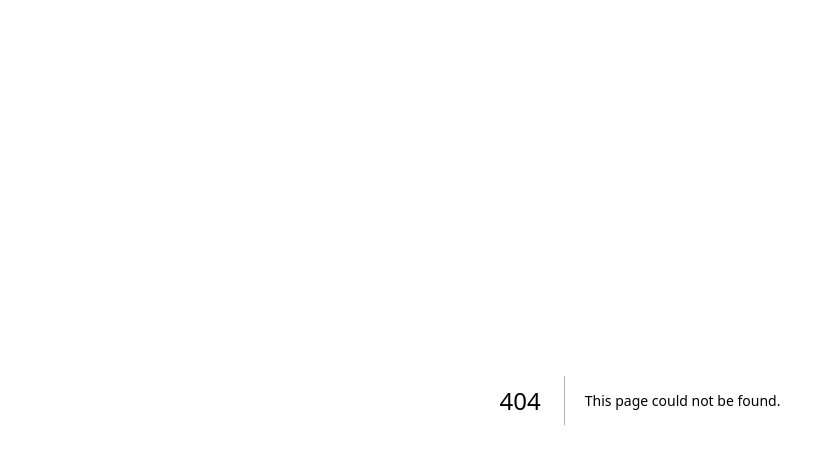
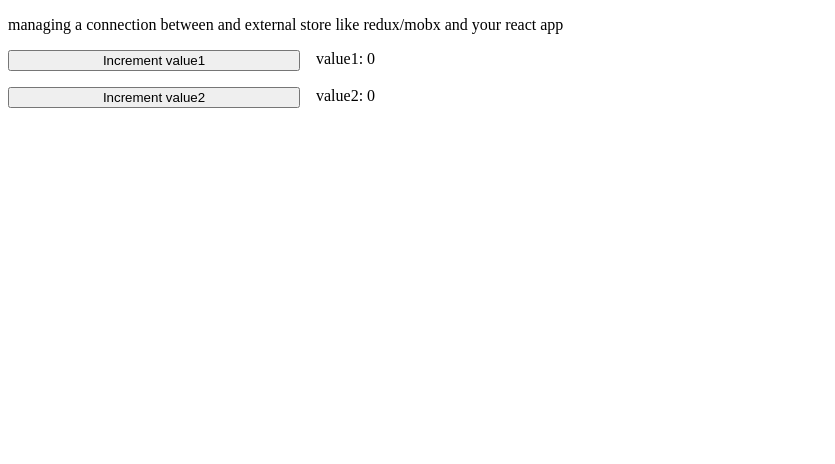
Before and after one commit to ftm2626/react-mini-tuts, a Next.js app: page /react-hooks/UseExternalStore in a window 1280 px wide. Before the commit this address had no page. Shown: the top 464 px of the page, without its empty margins (0-835 px from the left). Built offline with nearby package versions, Linux system fonts and the light colour scheme.

Commit message:
use sync external store/ use imperitive handle

```diff
--- /dev/null
+++ b/src/app/react-hooks/UseExternalStore/createStore.ts
@@ -0,0 +1,34 @@
+import { useSyncExternalStore } from "react";
+
+export default function createStore<Shape>(initialState: Shape) {
+  let currentState = initialState;
+  const listeners = new Set<(state: Shape) => void>();
+  let serverState: Shape | null = null;
+  const subscribe = (listener: (state: Shape) => void) => {
+    listeners.add(listener);
+    return () => listeners.delete(listener);
+  };
+  return {
+    getState: () => currentState,
+    setState: (newState: Shape) => {
+      currentState = newState;
+      listeners.forEach((listener) => listener(currentState));
+    },
+    subscribe,
+    serverInitialize: (initialServerState: Shape) => {
+      if (!serverState) {
+        currentState = initialServerState;
+        serverState = initialServerState;
+      }
+    },
+    getServerState: () => serverState ?? initialState,
+    useStore: <SelectorOutput>(
+      selector: (state: Shape) => SelectorOutput
+    ): SelectorOutput =>
+      useSyncExternalStore(
+        subscribe,
+        () => selector(currentState),
+        () => selector(serverState ?? initialState)
+      ),
+  };
+}
--- /dev/null
+++ b/src/app/react-hooks/UseExternalStore/page.tsx
@@ -0,0 +1,46 @@
+"use client"
+import store, { type ValuesStore } from "./store";
+import React from "react";
+
+export default function index() {
+  const DisplayValue = ({ item }: { item: keyof ValuesStore }) => (
+    <div>
+      {item}: {store.useStore((state) => state[item])}
+    </div>
+  );
+
+  const IncrementValue = ({ item }: { item: keyof ValuesStore }) => (
+    <button
+      onClick={() => {
+        const state = store.getState();
+        store.setState({
+          ...state,
+          [item]: state[item] + 1,
+        });
+      }}
+    >
+      Increment {item}
+    </button>
+  );
+  return (
+    <div>
+      <p>
+        managing a connection between and external store like redux/mobx and
+        your react app{" "}
+      </p>
+      <div
+        style={{
+          display: "grid",
+          gridTemplateColumns: "1fr 1fr",
+          maxWidth: 600,
+          gap: "1rem",
+        }}
+      >
+        <IncrementValue item="value1" />
+        <DisplayValue item="value1" />
+        <IncrementValue item="value2" />
+        <DisplayValue item="value2" />
+      </div>
+    </div>
+  );
+}
--- /dev/null
+++ b/src/app/react-hooks/UseExternalStore/store.ts
@@ -0,0 +1,15 @@
+"use client"
+import createStore from "./createStore";
+
+const store = createStore({
+  value1: 0,
+  value2: 0,
+});
+
+export type ValuesStore = ReturnType<typeof store.getState>;
+
+export default store;
+
+const useStore = (selector: (state: ValuesStore) => number) => {};
+
+// useStore(() => 2);
```
Also changed, not shown: src/app/react-hooks/UseImperitiveHandle/CustomeInput.tsx (added, +25 -0 lines), src/app/react-hooks/UseImperitiveHandle/page.tsx (added, +20 -0 lines).
